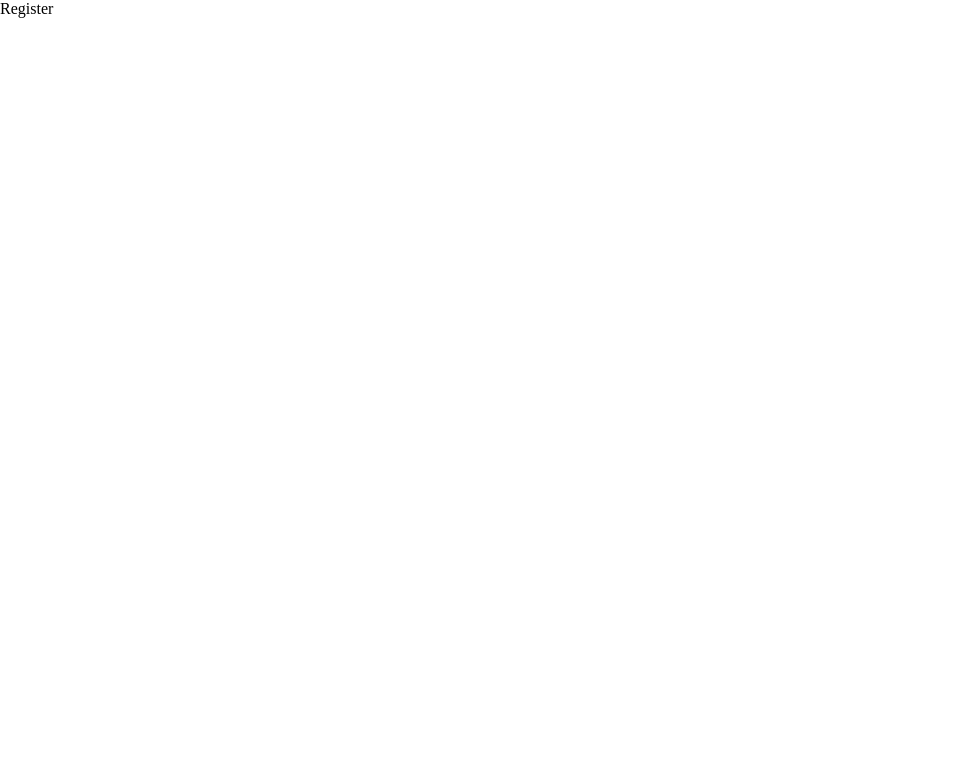
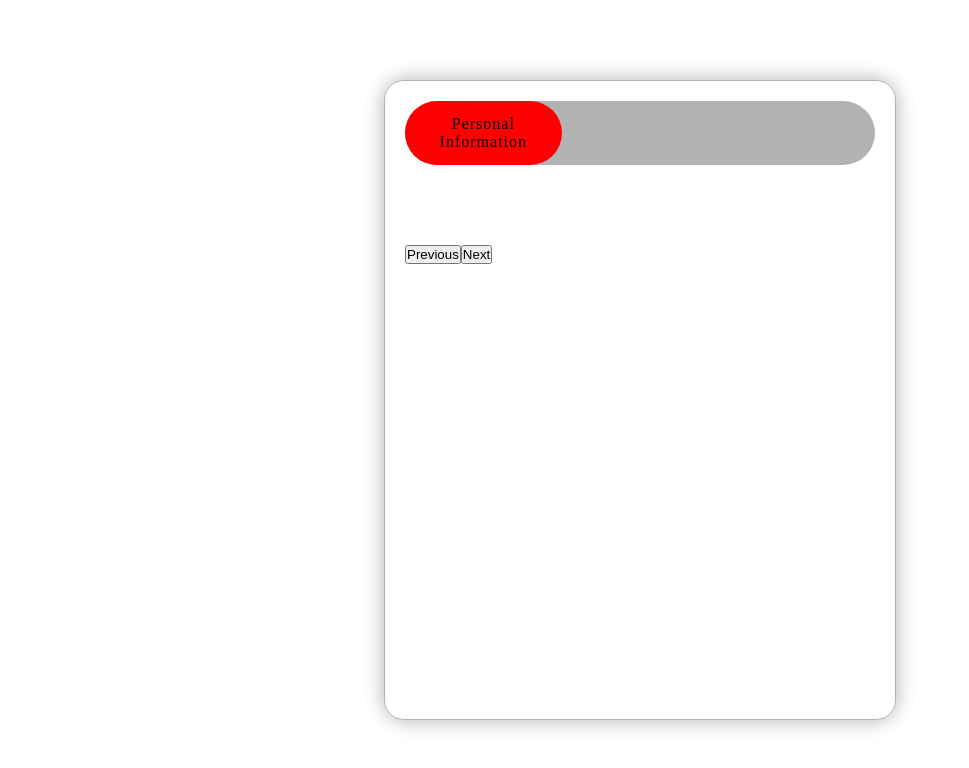
Before and after one commit to go-matchmaker/matchmaker, a Next.js app: page /register in a window 1280 px wide. Shown: the top 768 px of the page, without its empty margins (0-969 px from the left). Built offline with nearby package versions, Linux system fonts and the light colour scheme.

Commit message:
feat: register page progress bar created.

```diff
--- a/src/app/register/page.tsx
+++ b/src/app/register/page.tsx
@@ -1,7 +1,127 @@
-import React from "react";
+"use client";
+import { RegisterSteps } from "@/utils/enums";
+import { getRegisterProgressBarLabelWidth } from "@/utils/helpers";
+import React, { useMemo, useState } from "react";
+import styled from "styled-components";
+
+const Container = styled.div`
+  display: flex;
+  justify-content: center;
+  align-items: center;
+  width: 100vw;
+  height: 100vh;
+`;
+
+const CenterContainer = styled.div`
+  width: 35%;
+  height: 80%;
+  border: 1px solid ${(props) => props.theme.colors.menuGrey};
+  border-radius: 20px;
+  padding: 20px;
+  box-shadow: 0px 0px 20px ${(props) => props.theme.colors.menuGrey};
+  transition: height 1s, width 1s;
+
+  ${(props) => props.theme.breakpoints.laptopL} {
+    width: 40%;
+  }
+  ${(props) => props.theme.breakpoints.laptop} {
+    width: 50%;
+  }
+  ${(props) => props.theme.breakpoints.tablet} {
+    width: 70%;
+  }
+  ${(props) => props.theme.breakpoints.mobile} {
+    width: 90%;
+    height: 90%;
+  }
+`;
+
+const ProgressBarContainer = styled.div`
+  display: flex;
+  justify-content: space-between;
+  align-items: center;
+  background-color: ${(props) => props.theme.colors.menuGrey};
+  width: 100%;
+  height: 4em;
+  border-radius: 2em;
+  user-select: none;
+`;
+
+const ProgressBarLabel = styled.label<{ activeStep: RegisterSteps }>`
+  display: flex;
+  justify-content: center;
+  align-items: center;
+  text-align: center;
+  white-space: pre-line;
+  width: ${({ activeStep }) => getRegisterProgressBarLabelWidth(activeStep)};
+  height: 100%;
+  letter-spacing: 1px;
+  background-color: red;
+  border-radius: 2em;
+  padding: 0em 2em;
+  transition: width 1s;
+`;
+
+const NextButton = styled.button``;
+const PreviousButton = styled.button``;
 
 const Register = () => {
-  return <div>Register</div>;
+  const [activeStep, setActiveStep] = useState(RegisterSteps.PersonalInfo);
+
+  const label = useMemo(() => {
+    switch (activeStep) {
+      case RegisterSteps.PersonalInfo:
+        return `Personal\nInformation`;
+      case RegisterSteps.CompanyInfo:
+        return `Company\nInformation`;
+      case RegisterSteps.AccountInfo:
+        return `Account\nInformation`;
+      default:
+        break;
+    }
+  }, [activeStep]);
+
+  return (
+    <Container>
+      <CenterContainer>
+        <ProgressBarContainer>
+          <ProgressBarLabel activeStep={activeStep}>{label}</ProgressBarLabel>
+        </ProgressBarContainer>
+        <div style={{ marginTop: "5em" }}>
+          <PreviousButton
+            onClick={() => {
+              setActiveStep((prev) => {
+                if (prev === RegisterSteps.CompanyInfo) {
+                  return RegisterSteps.PersonalInfo;
+                } else if (prev === RegisterSteps.AccountInfo) {
+                  return RegisterSteps.CompanyInfo;
+                } else {
+                  return prev;
+                }
+              });
+            }}
+          >
+            Previous
+          </PreviousButton>
+          <NextButton
+            onClick={() => {
+              setActiveStep((prev) => {
+                if (prev === RegisterSteps.PersonalInfo) {
+                  return RegisterSteps.CompanyInfo;
+                } else if (prev === RegisterSteps.CompanyInfo) {
+                  return RegisterSteps.AccountInfo;
+                } else {
+                  return prev;
+                }
+              });
+            }}
+          >
+            Next
+          </NextButton>
+        </div>
+      </CenterContainer>
+    </Container>
+  );
 };
 
 export default Register;
--- a/src/components/Providers.tsx
+++ b/src/components/Providers.tsx
@@ -1,5 +1,5 @@
 "use client";
-import { theme } from "@/utils/constants";
+import { theme } from "@/utils/theme";
 import React from "react";
 import { ThemeProvider } from "styled-components";
 
--- a/src/utils/constants.ts
+++ /dev/null
@@ -1,3 +0,0 @@
-export const theme = {
-  colors: { darkGreen: "#007000", white: "#FFFFFF", menuGrey: "#b2b2b2" },
-};
--- a/src/utils/enums.ts
+++ b/src/utils/enums.ts
@@ -0,0 +1,5 @@
+export enum RegisterSteps {
+  PersonalInfo = "PersonalInfo",
+  CompanyInfo = "CompanyInfo",
+  AccountInfo = "AccountInfo",
+}
--- a/src/utils/helpers.ts
+++ b/src/utils/helpers.ts
@@ -0,0 +1,16 @@
+import { RegisterSteps } from "./enums";
+
+export const getRegisterProgressBarLabelWidth = (
+  activeStep: RegisterSteps
+): string => {
+  switch (activeStep) {
+    case RegisterSteps.PersonalInfo:
+      return "33.33%";
+    case RegisterSteps.CompanyInfo:
+      return "66.66%";
+    case RegisterSteps.AccountInfo:
+      return "100%";
+    default:
+      return "33.33%";
+  }
+};
--- /dev/null
+++ b/src/utils/theme.ts
@@ -0,0 +1,9 @@
+export const theme = {
+  colors: { darkGreen: "#007000", white: "#FFFFFF", menuGrey: "#b2b2b2" },
+  breakpoints: {
+    mobile: "@media (max-width: 425px)",
+    tablet: "@media (max-width: 768px)",
+    laptop: "@media (max-width: 1024px)",
+    laptopL: "@media (max-width: 1440px)",
+  },
+};
--- a/styled.d.ts
+++ b/styled.d.ts
@@ -7,5 +7,11 @@ declare module "styled-components" {
       white: string;
       menuGrey: string;
     };
+    breakpoints: {
+      mobile: string;
+      tablet: string;
+      laptop: string;
+      laptopL: string;
+    };
   }
 }
```
